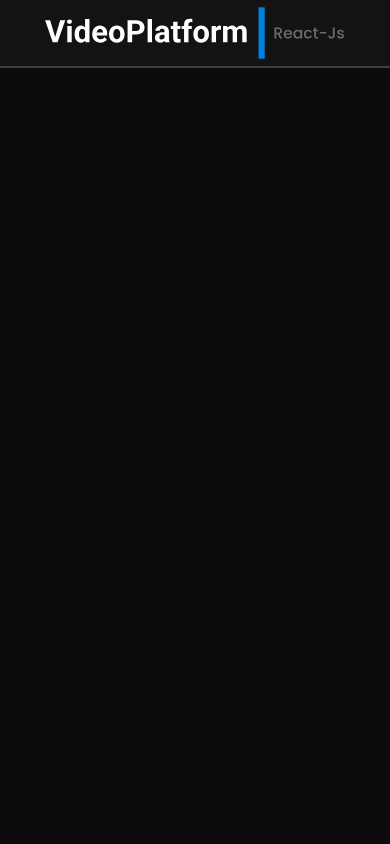
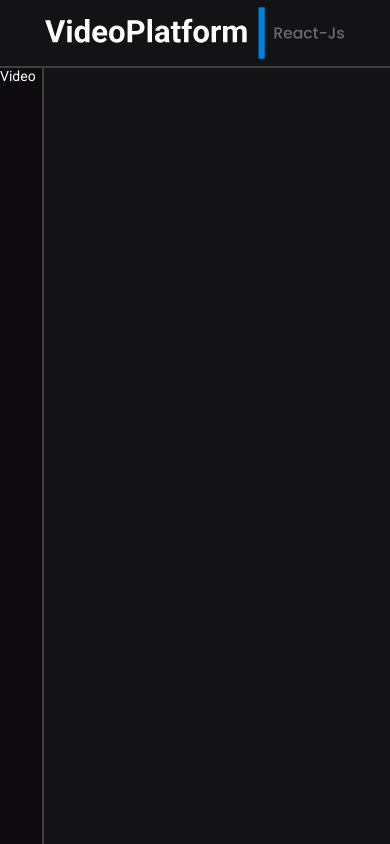
Before and after one commit to ThomasDixini/Video-Platform, a React (Vite) app: page / in a window 390 px wide. Built offline with nearby package versions, Linux system fonts and the light colour scheme.

Commit message:
Colocando sidebar em tela e deixando responsivo

```diff
--- a/src/Components/Sidebar/Sidebar.tsx
+++ b/src/Components/Sidebar/Sidebar.tsx
@@ -1,7 +1,9 @@
+import { Aside } from "./style";
+
 export function Sidebar(){
     return(
-        <aside>
+        <Aside>
 
-        </aside>
+        </Aside>
     );
 }
--- a/src/Components/Sidebar/style.ts
+++ b/src/Components/Sidebar/style.ts
@@ -1 +1,11 @@
 import styled from 'styled-components';
+
+export const Aside = styled.aside`
+
+width: 348px;
+background-color: var(--gray-500);
+border-left: 0.2rem solid var(--gray-200);
+padding: 1.5rem;
+
+display: flex;
+`
--- a/src/Components/Video/Video.tsx
+++ b/src/Components/Video/Video.tsx
@@ -1,7 +1,9 @@
+import { Container } from "./style";
+
 export function Video(){
     return(
-        <p>
+        <Container>
             Video
-        </p>
+        </Container>
     );
 }
--- a/src/Components/Video/style.ts
+++ b/src/Components/Video/style.ts
@@ -1 +1,7 @@
 import styled from "styled-components";
+
+export const Container = styled.div`
+
+display: flex;
+flex: 1 1 0%;
+`
--- a/src/pages/Event.tsx
+++ b/src/pages/Event.tsx
@@ -1,9 +1,16 @@
 import { Header } from "../Components/Header/Header";
+import { Sidebar } from "../Components/Sidebar/Sidebar";
+import { Video } from "../Components/Video/Video";
+import { Container, Main } from "./style";
 
 export function Event() {
     return(
-        <>
+        <Container>
             <Header />
-        </>
+            <Main>
+                <Video />
+                <Sidebar />
+            </Main>
+        </Container>
     );
 }
--- /dev/null
+++ b/src/pages/style.ts
@@ -0,0 +1,15 @@
+import styled from "styled-components";
+
+
+export const Container = styled.div`
+
+display: flex;
+flex-direction: column;
+min-height: 100vh;
+`
+
+export const Main = styled.main`
+
+display: flex;
+flex: 1;
+`
```
